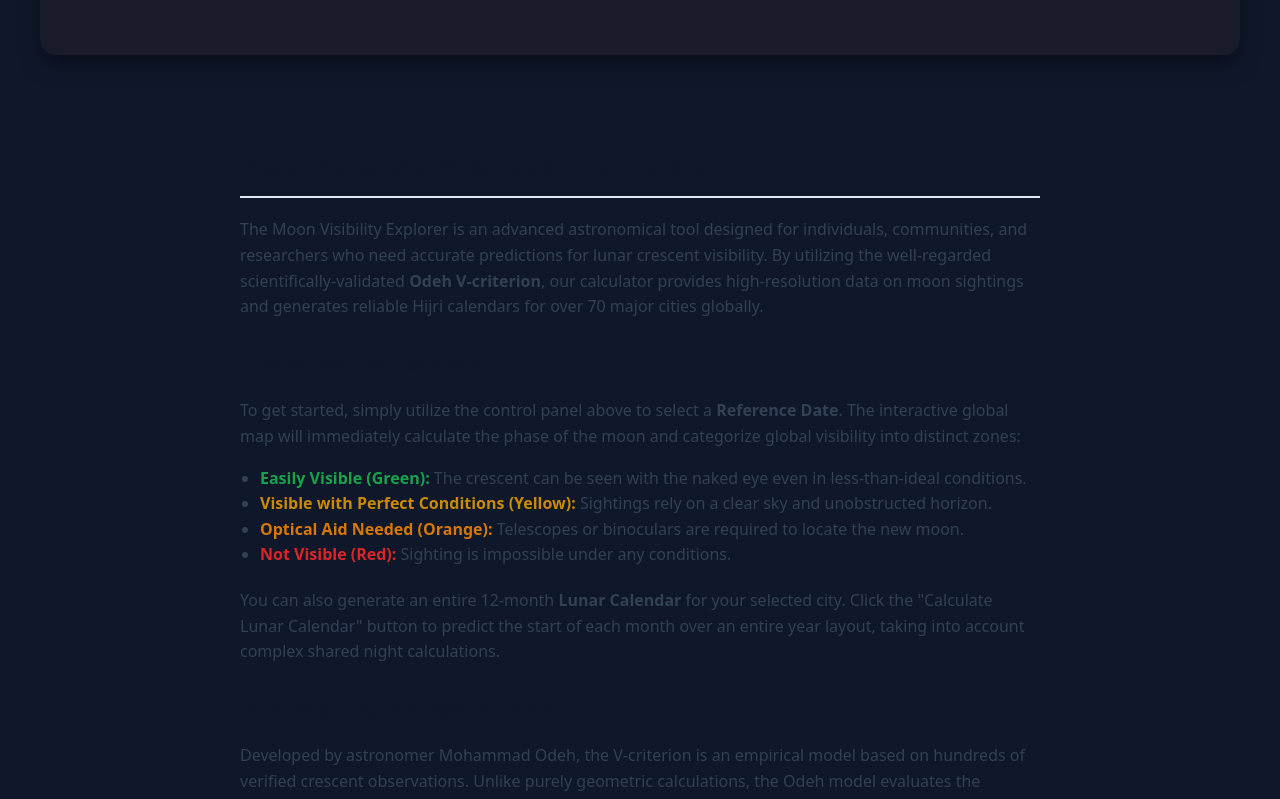
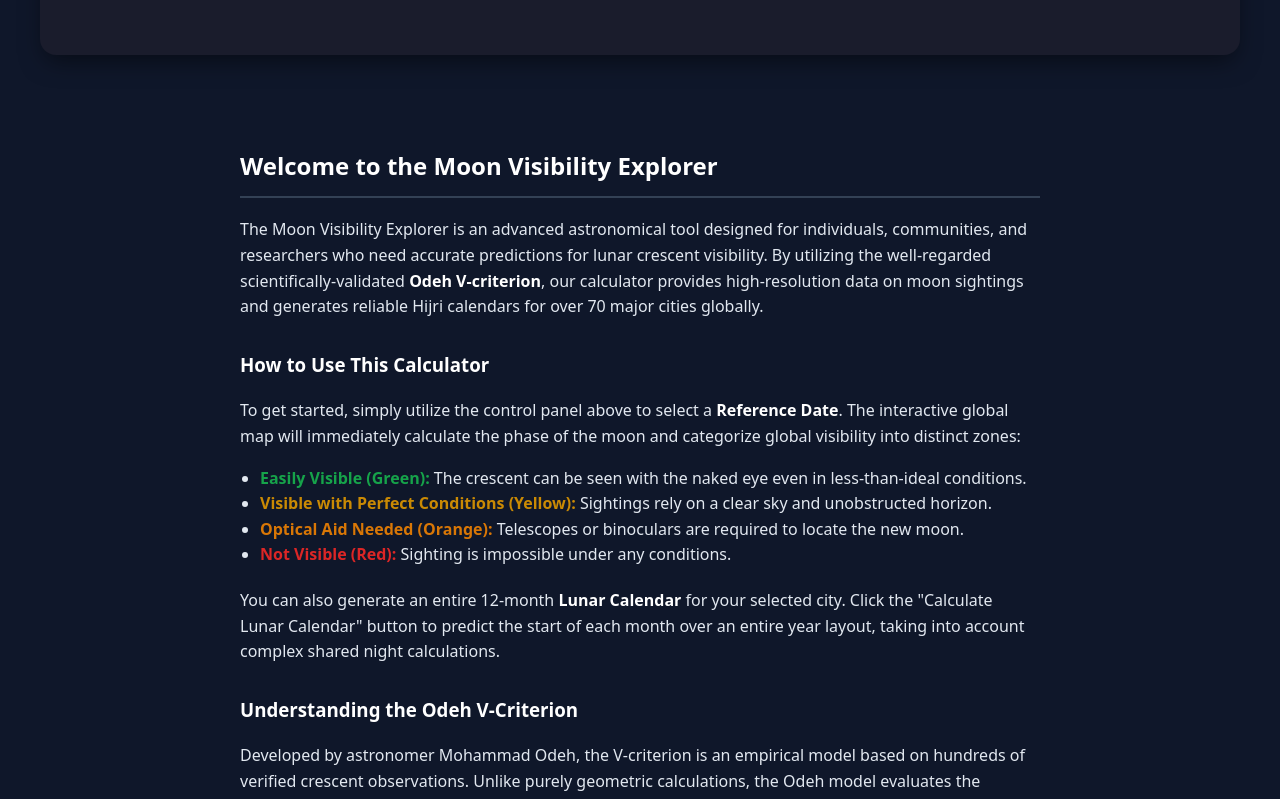
Before and after one commit to moonvisapp/moonvis-app, a React (Vite) app: page / in a window 1280 px wide. Shown: the part 1540-2339 px from the top of the page. Built offline with nearby package versions, Linux system fonts and the light colour scheme.

Commit message:
fixed homepage text colour

```diff
--- a/src/pages/Home.jsx
+++ b/src/pages/Home.jsx
@@ -274,20 +274,20 @@ function Home() {
                 maxWidth: '800px',
                 margin: '40px auto',
                 padding: '0 20px',
-                color: '#334155',
+                color: '#e2e8f0',
                 lineHeight: '1.6',
                 fontFamily: 'system-ui, -apple-system, sans-serif'
             }}>
-                <h2 style={{ color: '#0f172a', borderBottom: '2px solid #e2e8f0', paddingBottom: '10px' }}>
+                <h2 style={{ color: '#ffffff', borderBottom: '2px solid #334155', paddingBottom: '10px' }}>
                     Welcome to the Moon Visibility Explorer
                 </h2>
                 <p>
-                    The Moon Visibility Explorer is an advanced astronomical tool designed for individuals, communities, and researchers who need accurate predictions for lunar crescent visibility. By utilizing the well-regarded scientifically-validated <strong>Odeh V-criterion</strong>, our calculator provides high-resolution data on moon sightings and generates reliable Hijri calendars for over 70 major cities globally.
+                    The Moon Visibility Explorer is an advanced astronomical tool designed for individuals, communities, and researchers who need accurate predictions for lunar crescent visibility. By utilizing the well-regarded scientifically-validated <strong style={{ color: '#ffffff' }}>Odeh V-criterion</strong>, our calculator provides high-resolution data on moon sightings and generates reliable Hijri calendars for over 70 major cities globally.
                 </p>
 
-                <h3 style={{ color: '#0f172a', marginTop: '30px' }}>How to Use This Calculator</h3>
+                <h3 style={{ color: '#ffffff', marginTop: '30px' }}>How to Use This Calculator</h3>
                 <p>
-                    To get started, simply utilize the control panel above to select a <strong>Reference Date</strong>. The interactive global map will immediately calculate the phase of the moon and categorize global visibility into distinct zones:
+                    To get started, simply utilize the control panel above to select a <strong style={{ color: '#ffffff' }}>Reference Date</strong>. The interactive global map will immediately calculate the phase of the moon and categorize global visibility into distinct zones:
                 </p>
                 <ul style={{ paddingLeft: '20px', marginBottom: '20px' }}>
                     <li><strong style={{ color: '#16a34a' }}>Easily Visible (Green):</strong> The crescent can be seen with the naked eye even in less-than-ideal conditions.</li>
@@ -296,10 +296,10 @@ function Home() {
                     <li><strong style={{ color: '#dc2626' }}>Not Visible (Red):</strong> Sighting is impossible under any conditions.</li>
                 </ul>
                 <p>
-                    You can also generate an entire 12-month <strong>Lunar Calendar</strong> for your selected city. Click the "Calculate Lunar Calendar" button to predict the start of each month over an entire year layout, taking into account complex shared night calculations.
+                    You can also generate an entire 12-month <strong style={{ color: '#ffffff' }}>Lunar Calendar</strong> for your selected city. Click the "Calculate Lunar Calendar" button to predict the start of each month over an entire year layout, taking into account complex shared night calculations.
                 </p>
 
-                <h3 style={{ color: '#0f172a', marginTop: '30px' }}>Understanding the Odeh V-Criterion</h3>
+                <h3 style={{ color: '#ffffff', marginTop: '30px' }}>Understanding the Odeh V-Criterion</h3>
                 <p>
                     Developed by astronomer Mohammad Odeh, the V-criterion is an empirical model based on hundreds of verified crescent observations. Unlike purely geometric calculations, the Odeh model evaluates the thickness of the crescent and the contrast relative to the twilight sky background. This sophisticated mathematical approach ensures that our tool accounts for real-world optical limits, providing one of the most reliable predictors for the Islamic Hijri calendar available today.
                 </p>
```
